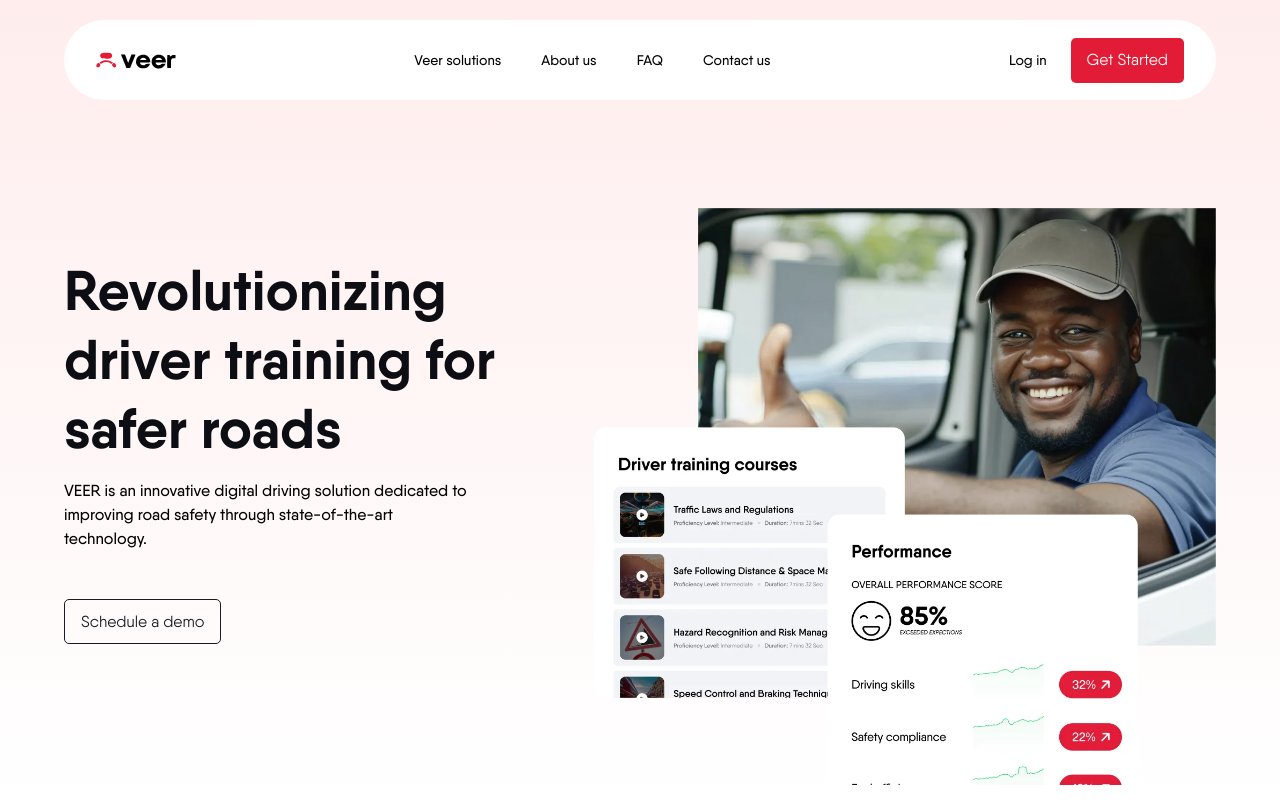
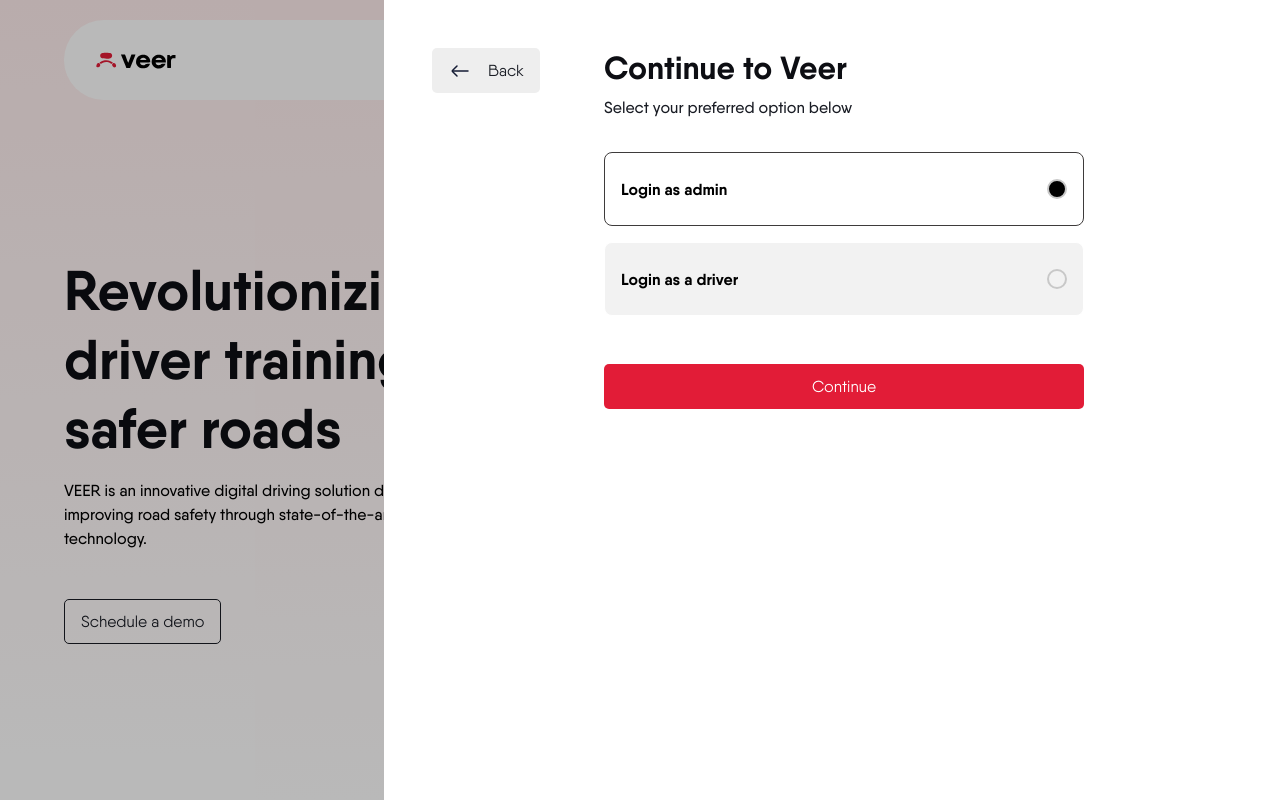
Before and after one commit to veersterlingbank/veer_landing_page, a React (Create React App) app: page /solutions in a window 1280 px wide. Both pictures are taken after a click on the element "Log in". Shown: the top 800 px of the page. Built offline with nearby package versions, Linux system fonts and the light colour scheme.

Commit message:
fixed eslint issues and added route to daashboard

```diff
--- a/src/components/ErrorPage.js
+++ b/src/components/ErrorPage.js
@@ -3,14 +3,11 @@
 import Button from "./Inputs/Button";
 import { useNavigate } from "react-router-dom";
 import ErrorImg from "assets/images/404-img.webp";
-import Footer from "components/Footer";
-import Header from "components/Header";
 
 const ErrorPage = () => {
   const navigate = useNavigate()
   return (
     <div className="bg-[#040F12] min-h-[100vh]">
-      {/* <Header /> */}
       <div className="max-w-[1350px] md:w-[90%] 2xl:w-full m-auto pt-[5rem] xl:pt-[13rem] md:flex justify-between">
         <div className="md:pt-[3rem] mx-auto w-[90%] md:w-full mb-[4rem] md:m-0 basis-[45%]">
           <motion.h1
@@ -57,7 +54,6 @@
           />
         </div>
       </div>
-      {/* <Footer /> */}
     </div>
   );
 };
--- a/src/components/Footer.js
+++ b/src/components/Footer.js
@@ -29,20 +29,20 @@
     },
   ];
 
-  const enterprise = [
-    {
-      name: "LMS for Driver Training",
-      link: "/lms-driver-training",
-    },
-    {
-      name: "Telemetry & Real-Time Tracking",
-      link: "/telemetry-real-time-tracking",
-    },
-    {
-      name: "Simulators",
-      link: "/simulators",
-    },
-  ];
+  // const enterprise = [
+  //   {
+  //     name: "LMS for Driver Training",
+  //     link: "/lms-driver-training",
+  //   },
+  //   {
+  //     name: "Telemetry & Real-Time Tracking",
+  //     link: "/telemetry-real-time-tracking",
+  //   },
+  //   {
+  //     name: "Simulators",
+  //     link: "/simulators",
+  //   },
+  // ];
 
   const legal = [
     {
--- a/src/components/Header.js
+++ b/src/components/Header.js
@@ -11,7 +11,7 @@
 // import { fadeIn } from "variants.js";
 
 const Header = () => {
-  const { toggleMenu } = useModal();
+  const { toggleMenu, toggleLoginModal } = useModal();
   const menuOptions = [
     {
       name: "Veer solutions",
@@ -101,10 +101,13 @@
             className={`font-qanelas_m text-14 cursor-pointer ${
               lightTheme ? "text-black" : ""
             }`}
+            onClick={() => toggleLoginModal()}
           >
             Log in
           </p>
-          <Button name={"Get Started"} theme={"primary"} />
+          <a href="https://app.veer.ng/auth/signup">
+            <Button name={"Get Started"} theme={"primary"} />
+          </a>
         </div>
         <div className="lg:hidden">
           {lightTheme ? (
--- a/src/components/Home/Section2.js
+++ b/src/components/Home/Section2.js
@@ -1,4 +1,3 @@
-import TopBg from "assets/images/section-2-bg.webp";
 import { ReactComponent as Service1 } from "assets/icons/services-icon-1.svg";
 import { ReactComponent as Service2 } from "assets/icons/services-icon-2.svg";
 import { ReactComponent as Service3 } from "assets/icons/services-icon-3.svg";
--- a/src/components/Inputs/DefaultDatepicker.js
+++ b/src/components/Inputs/DefaultDatepicker.js
@@ -1,5 +1,5 @@
 /* eslint-disable max-len */
-import React, { useMemo, useState } from "react";
+import React, { useMemo } from "react";
 import PropTypes from "prop-types";
 import DatePicker from "react-datepicker";
 import "react-datepicker/dist/react-datepicker.css";
@@ -25,7 +25,7 @@
   value,
   timeIntervals,
 }) => {
-  const [labelStyles, setLabelStyles] = useState(false);
+  // const [labelStyles, setLabelStyles] = useState(false);
 
   const years = useMemo(() => {
     // let currentYear = new Date().getFullYear();
@@ -128,12 +128,12 @@
         timeCaption={timeCaption}
         autoComplete="off"
         placeholder={`test-${name}`}
-        onBlur={() => {
-          setLabelStyles(false);
-        }}
-        onFocus={() => {
-          setLabelStyles(true);
-        }}
+        // onBlur={() => {
+        //   setLabelStyles(false);
+        // }}
+        // onFocus={() => {
+        //   setLabelStyles(true);
+        // }}
         data-testid={`test-${name}`}
         aria-labelledby={name}
         name={name}
--- /dev/null
+++ b/src/components/LoginModal.js
@@ -0,0 +1,133 @@
+import Button from "./Inputs/Button";
+import { ReactComponent as BackArrow } from "assets/icons/back-arrow-left.svg";
+import { useState } from "react";
+import { useModal } from "layouts/MainLayout";
+import { motion } from "framer-motion";
+import { fadeIn } from "variants.js";
+
+const LoginModal = () => {
+  const { closeLoginModal } = useModal();
+  const [selectedRole, setSelectedRole] = useState("admin");
+
+  const handleRoleChange = (role) => {
+    setSelectedRole(role);
+  };
+
+  const submit = () => {
+    if (selectedRole === 'driver') {
+      window.location.href = "https://app.veer.ng/driver/auth/login";
+    } else {
+      window.location.href ="https://app.veer.ng/auth/login";
+    }
+  }
+
+
+
+  return (
+    <div className="bg-[#00000046] h-[100vh] w-[100vw] fixed top-0 left-0 z-20">
+      <div className="py-[3rem] xl:py-[5rem] px-[3rem] xl:px-[8rem] h-[100vh] w-full md:w-[70%] bg-white absolute right-0">
+        <div className="lg:flex lg:space-x-[4rem]">
+          <div className="">
+            <Button
+              children={
+                <div className="flex space-x-4">
+                  <BackArrow />
+                  <p className="text-[#191C24]">Back</p>
+                </div>
+              }
+              theme={""}
+              className={"lg:w-full bg-[#EEEEEE]"}
+              onClick={() => closeLoginModal()}
+            />
+          </div>
+          <motion.div
+            variants={fadeIn("up", 0.2)}
+            initial="hidden"
+            whileInView={"show"}
+            viewport={{ once: true, amount: 0.7 }}
+            className="h-[80vh] lg:h-[85vh] pb-[6rem] overflow-y-auto w-full lg:w-[60%]"
+          >
+            <h3 className="text-32 font-qanelas_b w-full text-[#0D0E13] leading-[40px] mb-2">
+              Continue to Veer
+            </h3>
+            <p className="font-qanelas_m text-[#191C24] mb-8">
+              Select your preferred option below
+            </p>
+            <div>
+              {/* Admin Option */}
+              <div
+                className={`w-full mb-[1rem] px-4 py-6 rounded-lg cursor-pointer flex items-center justify-between bg-[#F2F2F2] ${
+                  selectedRole === "admin"
+                    ? "border border-[#3E3B3B] bg-white"
+                    : "border border-gray-300 bg-gray-100"
+                }`}
+                onClick={() => handleRoleChange("admin")}
+              >
+                <input
+                  type="radio"
+                  id="admin"
+                  name="role"
+                  value="admin"
+                  checked={selectedRole === "admin"}
+                  onChange={() => handleRoleChange("admin")}
+                  className="hidden"
+                />
+                <label
+                  htmlFor="admin"
+                  className="text-lg font-qanelas_b text-black"
+                >
+                  Login as admin
+                </label>
+                <div
+                  className={`w-5 h-5 rounded-full border-2 border-[#C8C8C8] ${
+                    selectedRole === "admin" ? "bg-black" : "border-[#C8C8C8]"
+                  }`}
+                ></div>
+              </div>
+
+              {/* Driver Option */}
+              <div
+                className={`w-full px-4 py-6 rounded-lg cursor-pointer flex items-center justify-between bg-[#F2F2F2] ${
+                  selectedRole === "driver"
+                    ? "border border-[#3E3B3B] bg-white"
+                    : "border border-gray-300 bg-gray-100"
+                }`}
+                onClick={() => handleRoleChange("driver")}
+              >
+                <input
+                  type="radio"
+                  id="driver"
+                  name="role"
+                  value="driver"
+                  checked={selectedRole === "driver"}
+                  onChange={() => handleRoleChange("driver")}
+                  className="hidden"
+                />
+                <label
+                  htmlFor="driver"
+                  className="text-lg font-qanelas_b text-black"
+                >
+                  Login as a driver
+                </label>
+                <div
+                  className={`w-5 h-5 rounded-full border-2 border-[#C8C8C8] ${
+                    selectedRole === "driver" ? "bg-black" : "border-[#C8C8C8]"
+                  }`}
+                ></div>
+              </div>
+              <Button
+                name={"Continue"}
+                theme={"primary"}
+                className={"w-full mt-[3rem]"}
+                disabled={false}
+                onClick={() => submit()}
+              />
+            </div>
+          </motion.div>
+        </div>
+      </div>
+    </div>
+  );
+};
+
+export default LoginModal;
--- a/src/components/SuccessModal.js
+++ b/src/components/SuccessModal.js
@@ -15,7 +15,7 @@
     } else {
       setShowSuccessModal(false)
     }
-  }, [count]);
+  }, [count, setShowSuccessModal]);
 
   return (
     <motion.div
--- a/src/layouts/MainLayout.js
+++ b/src/layouts/MainLayout.js
@@ -1,5 +1,6 @@
 import Footer from "components/Footer";
 import Header from "components/Header";
+import LoginModal from "components/LoginModal";
 import MobileMenu from "components/MobileMenu";
 import ScheduleDemo from "components/ScheduleDemo";
 import Spinner from "components/Spinner";
@@ -19,6 +20,7 @@
 export const useModal = () => useContext(ModalContext);
 
 export default function MainLayout() {
+  const [isLoginModalOpen, setIsLoginModalOpen] = useState(false);
   const [isModalOpen, setIsModalOpen] = useState(false);
   const [isMenuOpen, setIsMenuOpen] = useState(false);
 
@@ -27,6 +29,13 @@
   };
   const closeModal = () => {
     setIsModalOpen(false);
+  };
+
+  const toggleLoginModal = () => {
+    setIsLoginModalOpen((prev) => !prev);
+  };
+  const closeLoginModal = () => {
+    setIsLoginModalOpen(false);
   };
 
   const toggleMenu = () => {
@@ -47,38 +56,46 @@
     };
   }, [isModalOpen, isMenuOpen]);
 
-  const menuVariants = {
-    open: {
-      x: 0,
-      transition: {
-        stiffness: 20,
-        damping: 15,
-      },
-    },
-    close: {
-      x: "-100%",
-      transition: {
-        stiffness: 20,
-        damping: 15,
-      },
-    },
-  };
+  // const menuVariants = {
+  //   open: {
+  //     x: 0,
+  //     transition: {
+  //       stiffness: 20,
+  //       damping: 15,
+  //     },
+  //   },
+  //   close: {
+  //     x: "-100%",
+  //     transition: {
+  //       stiffness: 20,
+  //       damping: 15,
+  //     },
+  //   },
+  // };
 
-  const style = {
-    animate: { y: 0, transition: { type: "spring", duration: 1 } },
-    initial: { y: -200 },
-    exit: { y: -200, transition: { type: "spring", duration: 1 } },
-  };
+  // const style = {
+  //   animate: { y: 0, transition: { type: "spring", duration: 1 } },
+  //   initial: { y: -200 },
+  //   exit: { y: -200, transition: { type: "spring", duration: 1 } },
+  // };
 
   return (
     <ModalContext.Provider
-      value={{ toggleModal, closeModal, toggleMenu, closeMenu }}
+      value={{
+        toggleModal,
+        closeModal,
+        toggleMenu,
+        closeMenu,
+        toggleLoginModal,
+        closeLoginModal,
+      }}
     >
       <div className="relative bg-[#12131A] h-[100vh]">
         <Suspense fallback={<Spinner />}>
           <Header />
           <Outlet />
           <Footer />
+          {isLoginModalOpen && <LoginModal />}
           {isModalOpen && <ScheduleDemo />}
           {isMenuOpen && <MobileMenu />}
           {/* <AnimatePresence>
```
Also changed, not shown: src/components/Home/Section6.js (+34 -34 lines).
